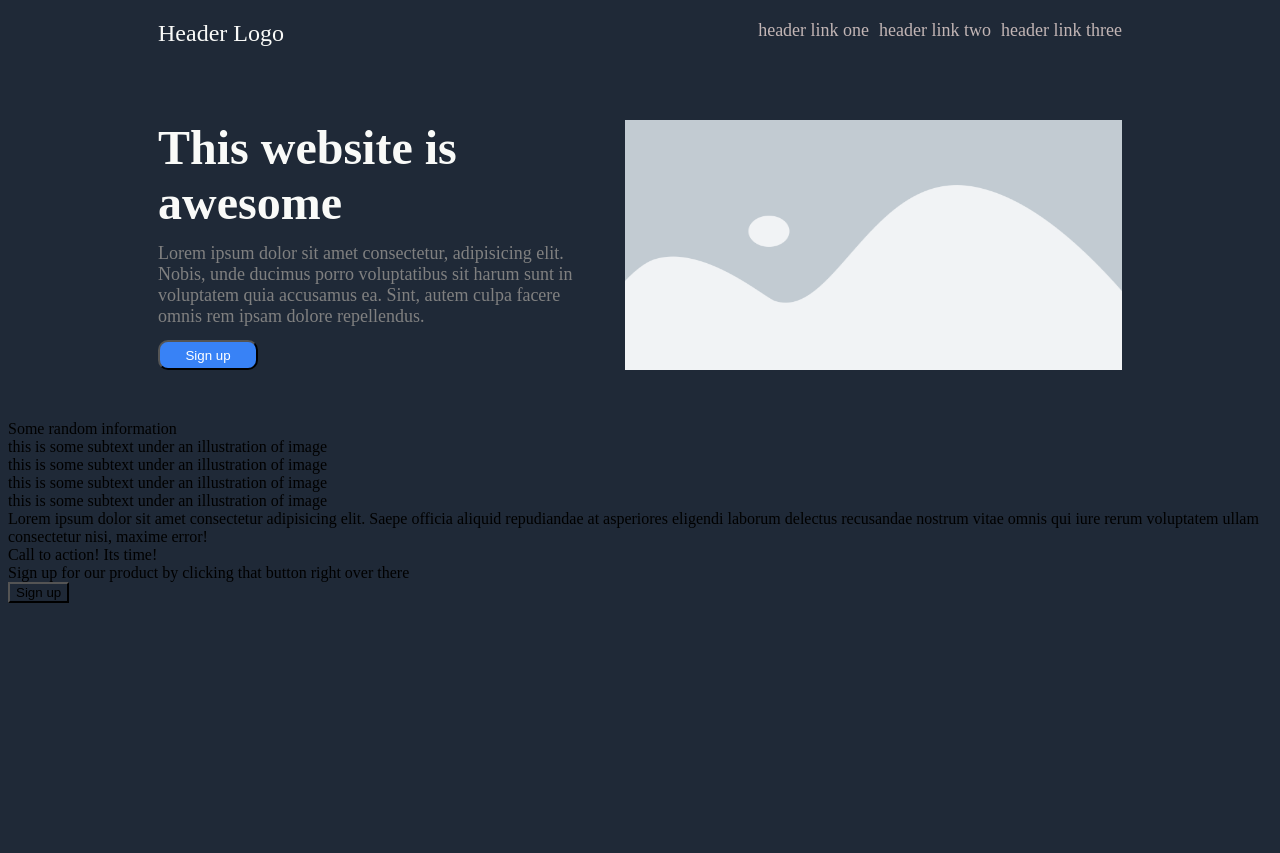
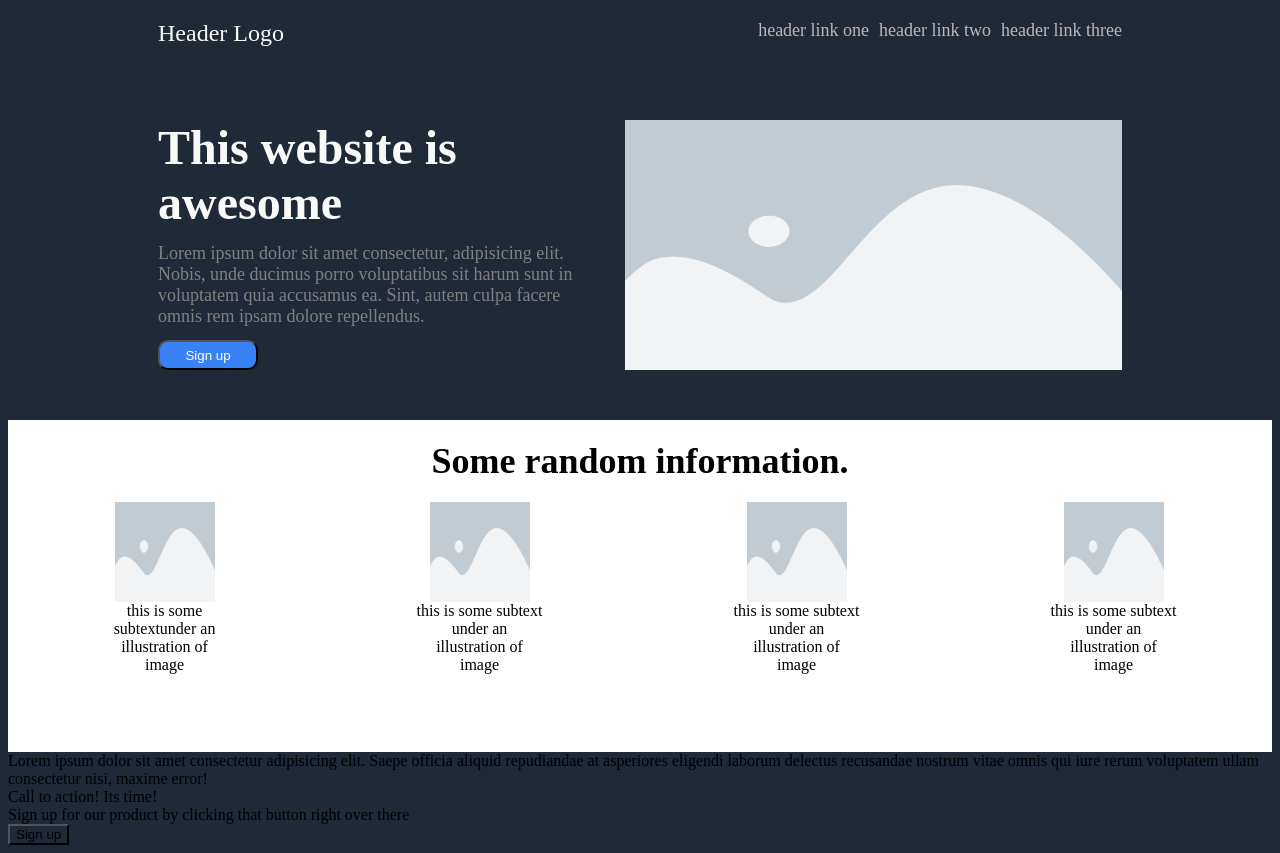
Before and after one commit to Gordon06060/toplandingpage, a plain HTML site: page index.html in a window 1280 px wide. Before the commit the page ends 800 px from the top, so only its background shows below. Drawn offline with Linux system fonts and the light colour scheme.

Commit message:
Created Section 2 base styling

```diff
--- a/css/style.css
+++ b/css/style.css
@@ -70,3 +70,49 @@
     display: flex;
     gap: 10px;
 }
+
+.header2{
+    display: flex;
+    font-size: 36px;
+    width: 100%;
+    background-color: white;
+    font-weight: 900;
+    color: black;
+    justify-content: center;
+    padding-top: 20px;
+    padding-bottom: 20px;
+
+}
+.infotext .text, .img{
+    background-color: white;
+    color: black;
+}
+
+.infotext{
+    height: 250px;
+    display:flex;
+}
+
+.infotext img{
+    height: 100px;
+    width: 100px;
+}
+
+.infotext .img{
+    display: flex;
+    flex-direction: column;
+    align-items: center;
+}
+
+.text{
+    text-align: center;
+    width:40%;
+}
+
+.info{
+    display:flex;
+}
+
+.img.first{
+
+}
--- a/index.html
+++ b/index.html
@@ -32,12 +32,38 @@
 
 
 
+    <div class="header2">Some random information.</div>
 
-        <div>Some random information</div>
-        <div>this is some subtext under an illustration of image</div>
-        <div>this is some subtext under an illustration of image</div>
-        <div>this is some subtext under an illustration of image</div>
-        <div>this is some subtext under an illustration of image</div>
+    <div class="infotext">
+
+        <div class="info">
+            <div class="img first">
+                <img src="img/placeholder.webp">
+                <div class="text">this is some subtextunder an illustration of image</div>
+            </div>
+
+            <div class="img second">
+                <img src="img/placeholder.webp">
+                <div class="text">this is some subtext under an illustration of image</div>
+            </div>
+
+            <div class="img third">
+                <img src="img/placeholder.webp">
+                <div class="text">this is some subtext under an illustration of image</div>
+            </div>
+
+            <div class="img fourth">
+                <img src="img/placeholder.webp">
+                <div class="text">this is some subtext under an illustration of image</div>
+            </div>
+        </div>
+
+
+
+    </div>
+
+
+
 
 
         <div class="quote">Lorem ipsum dolor sit amet consectetur adipisicing elit. Saepe officia aliquid repudiandae at asperiores eligendi laborum delectus recusandae nostrum vitae omnis qui iure rerum voluptatem ullam consectetur nisi, maxime error!</div>
```
